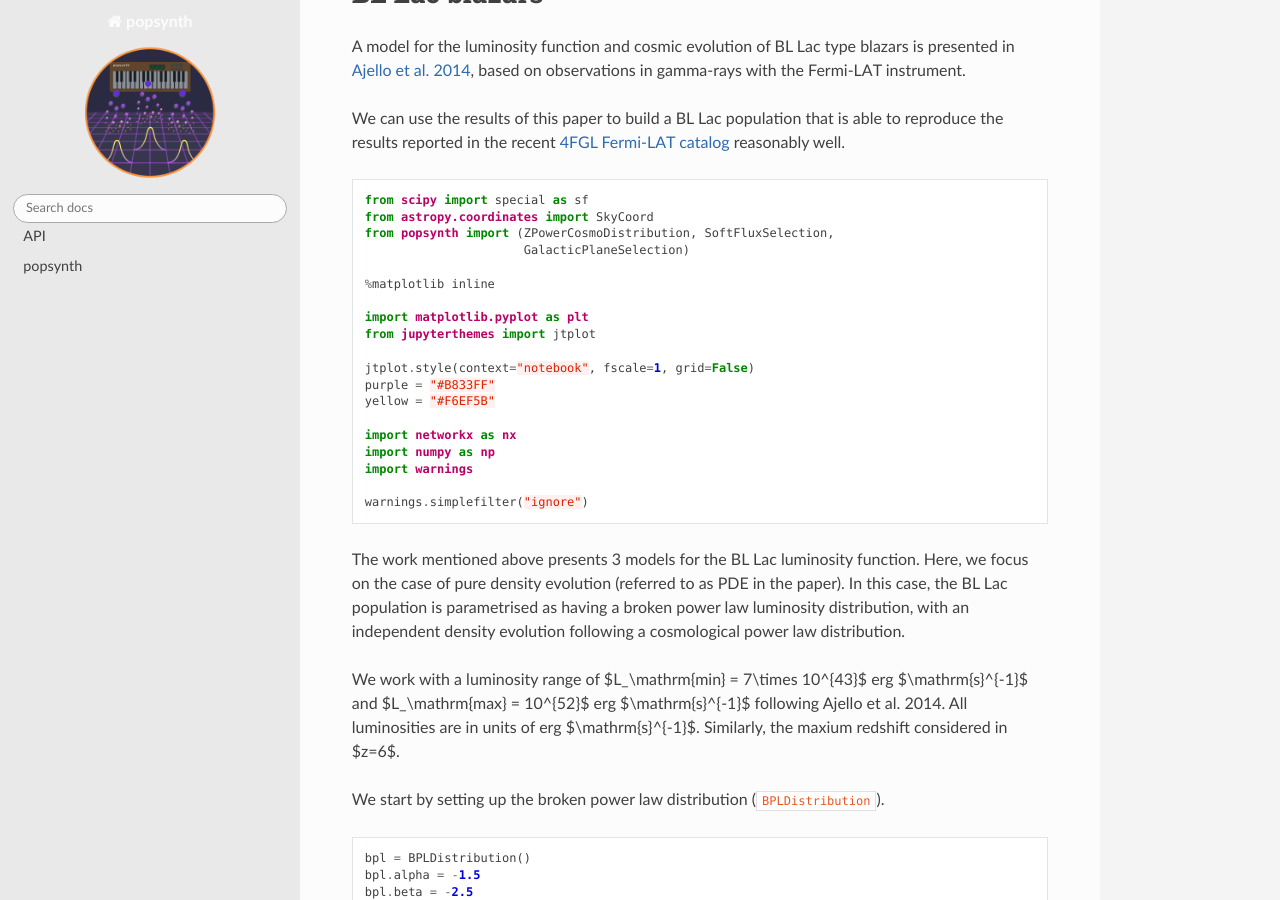
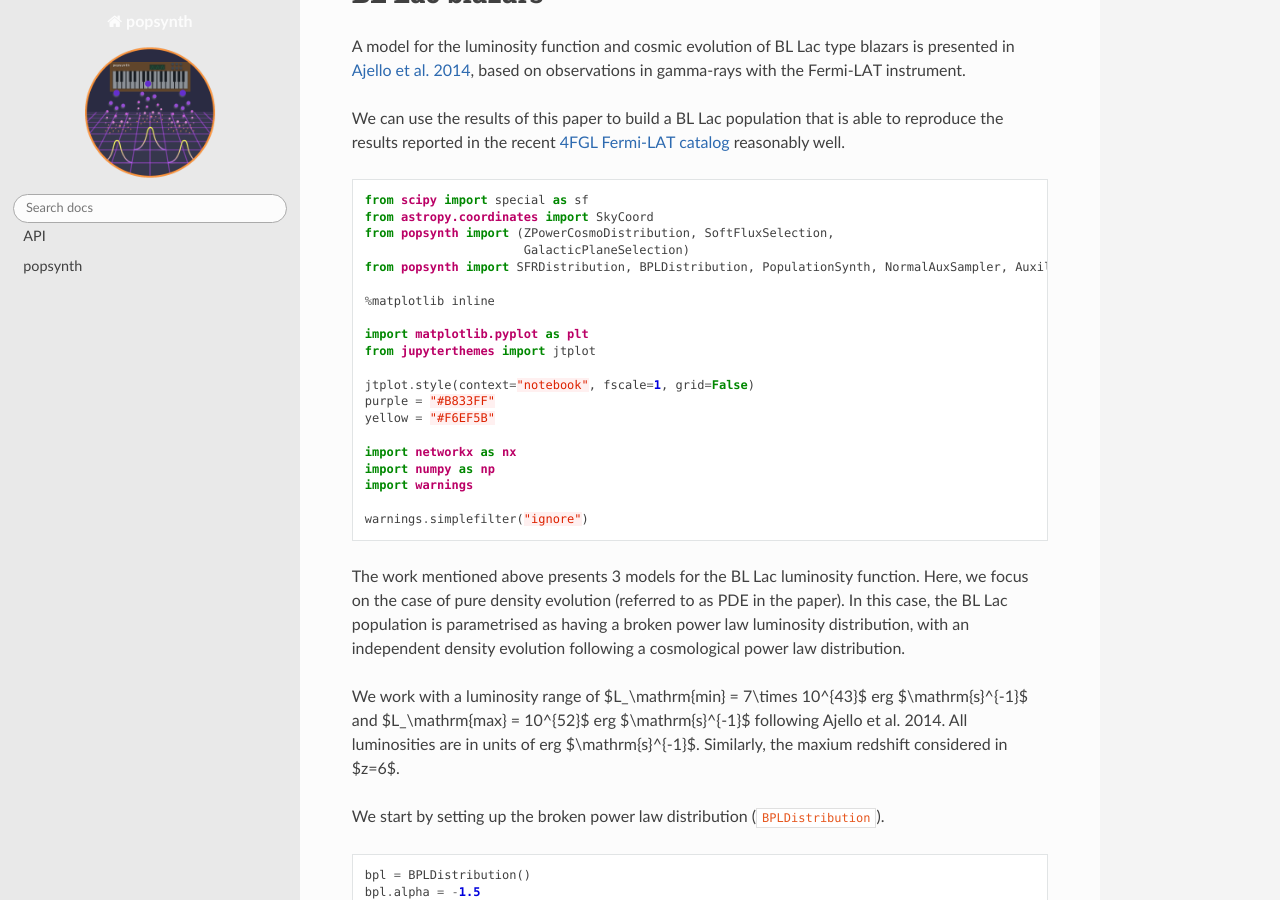
Before and after one commit to grburgess/popsynth, a Sphinx documentation site: the page built from docs/md/bl_lacs.md, in a window 1280 px wide and 900 px high, scrolled down 431 px. Built offline with Sphinx 7.4.7 and the Read the Docs theme 2.0.0, drawn with Linux system fonts in a browser that asks for light colours; pages that are not in the unit, such as notebooks, are missing from menus; the version number could not be read and is left out.

Commit message:
fix updocs

```diff
--- a/docs/md/bl_lacs.md
+++ b/docs/md/bl_lacs.md
@@ -23,6 +23,7 @@ from scipy import special as sf
 from astropy.coordinates import SkyCoord
 from popsynth import (ZPowerCosmoDistribution, SoftFluxSelection,
                       GalacticPlaneSelection)
+from popsynth import SFRDistribution, BPLDistribution, PopulationSynth, NormalAuxSampler, AuxiliarySampler, HardFluxSelection
 
 %matplotlib inline
 
```
